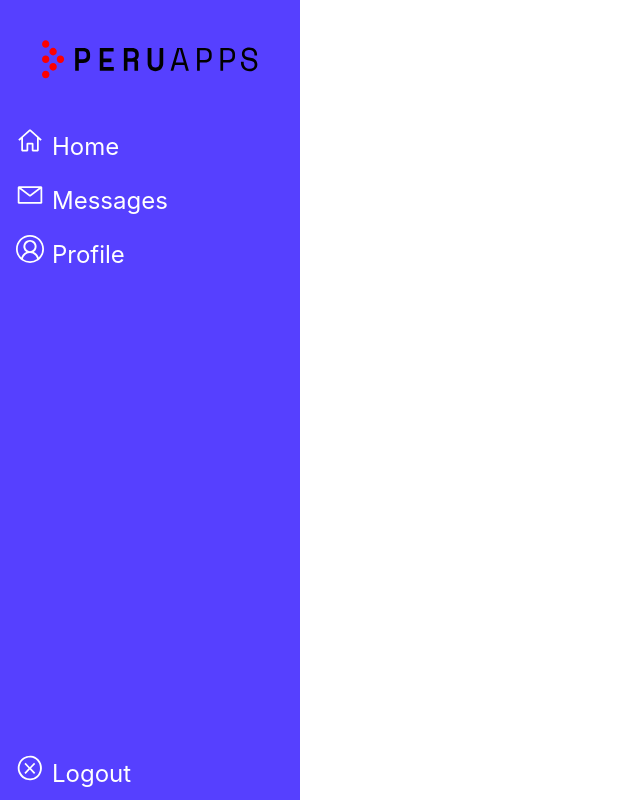
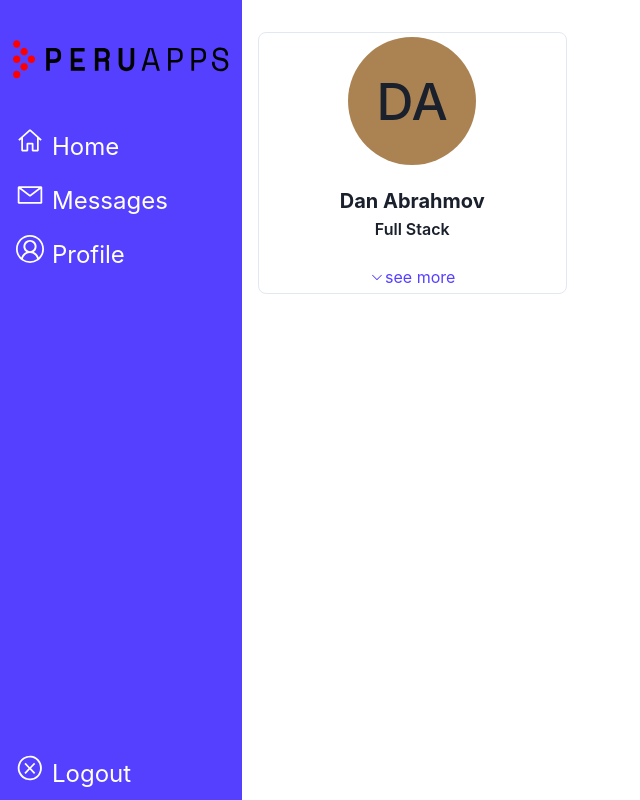
Before and after one commit to erick-sk/front-peruapps, a React (Create React App) app: page /home in a window 1280 px wide. Shown: the whole page, without its empty margins (0-640 px from the left). Built offline with nearby package versions, Linux system fonts and the light colour scheme.

Commit message:
Add user information on home page
Now we can see all the users and their respective information
- Home.jsx displays user information
- Only displayed the sidebar

```diff
--- a/src/components/Views/Home.jsx
+++ b/src/components/Views/Home.jsx
@@ -1,9 +1,131 @@
 import React from 'react';
+import {
+	SimpleGrid,
+	Box,
+	Flex,
+	Container,
+	Avatar,
+	Heading,
+	Text,
+	Modal,
+	ModalOverlay,
+	ModalContent,
+	ModalBody,
+	ModalHeader,
+	ModalFooter,
+	ModalCloseButton,
+	Button,
+	Link,
+	useDisclosure,
+} from '@chakra-ui/react';
+
+import {
+	VscChevronDown,
+	VscMail,
+	VscCallIncoming,
+	VscLocation,
+	VscSymbolEvent,
+} from 'react-icons/vsc';
 
 import Sidebar from '../layout/Sidebar';
 
 const Home = () => {
-	return <Sidebar />;
+	const { isOpen, onOpen, onClose } = useDisclosure();
+
+	return (
+		<Flex>
+			<Sidebar />
+			<Container mt="8" maxW="container.xl">
+				<SimpleGrid
+					columns={[1, 2, 3]}
+					autoFlow
+					autoRows
+					spacingX="40px"
+					spacingY="20px"
+					w="100%"
+				>
+					<Box
+						maxW="sm"
+						borderWidth="1px"
+						borderRadius="lg"
+						overflow="hidden"
+						p="1"
+					>
+						<Flex justify="center">
+							<Avatar name="Dan Abrahmov" size="2xl" />
+						</Flex>
+
+						<Box p="6" d="flex" flexDirection="column" alignItems="center">
+							<Box>
+								<Heading as="h1" size="md">
+									Dan Abrahmov
+								</Heading>
+							</Box>
+
+							<Box justifyContent="center" mt="1" fontWeight="semibold">
+								<Text size="sm">Full Stack</Text>
+							</Box>
+						</Box>
+						<Box d="flex" justifyContent="center">
+							<Flex align="center">
+								<Link
+									color="#5640FF"
+									d="flex"
+									alignItems="center"
+									onClick={onOpen}
+								>
+									<VscChevronDown />
+									see more
+								</Link>
+							</Flex>
+
+							<Modal onClose={onClose} isOpen={isOpen} isCentered>
+								<ModalOverlay />
+								<ModalContent>
+									<ModalHeader as="h1" size="xl">
+										Dan Abrahmov
+									</ModalHeader>
+									<ModalCloseButton />
+									<ModalBody>
+										<Flex direction="column">
+											<Text mb="4">
+												Lorem, ipsum dolor sit amet consectetur adipisicing
+												elit. Asperiores nobis ea sit ducimus consequuntur eos
+												optio sapiente, magni eligendi esse blanditiis dolorum
+												officia
+											</Text>
+
+											<Box>
+												<Flex alignItems="flex-end">
+													<VscSymbolEvent size="20px" color="#5640FF" />
+													<Text ml="2">Full Stack</Text>
+												</Flex>
+												<Flex alignItems="flex-end">
+													<VscLocation size="20px" color="#5640FF" />
+													<Text ml="2">La Molina</Text>
+												</Flex>
+												<Flex alignItems="flex-end">
+													<VscCallIncoming size="20px" color="#5640FF" />
+													<Text ml="2">958461462</Text>
+												</Flex>
+												<Flex alignItems="flex-end">
+													<VscMail size="20px" color="#5640FF" />
+													<Text ml="2">esvdrah@gmail.com</Text>
+												</Flex>
+											</Box>
+										</Flex>
+									</ModalBody>
+									<ModalFooter>
+										<Button onClick={onClose}>Close</Button>
+									</ModalFooter>
+								</ModalContent>
+							</Modal>
+						</Box>
+					</Box>
+				</SimpleGrid>
+			</Container>
+		</Flex>
+	);
 };
 
 export default Home;
```
